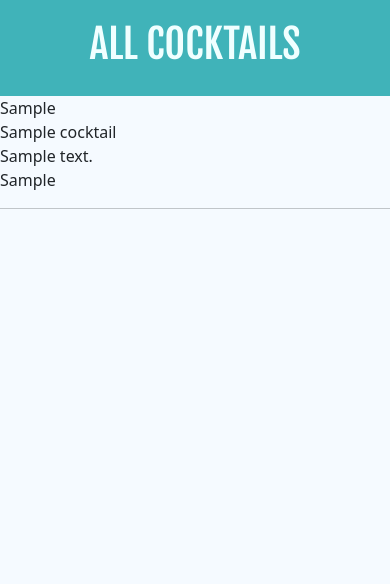
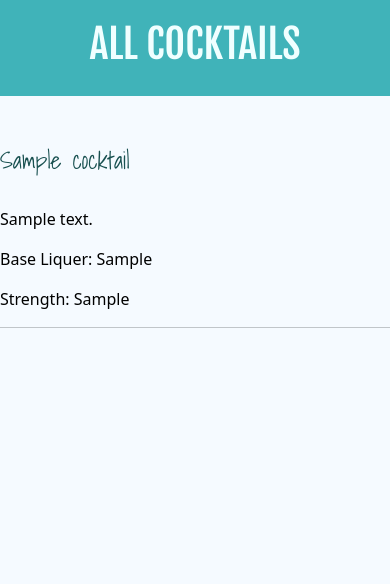
Before and after one commit to KJLuton/cocktails_at_home, a Flask app: page /all_cocktails in a window 390 px wide. Shown: the part 56-640 px from the top of the page. Run offline with Flask 2, Linux system fonts and the light colour scheme; a database or web service that is not in the repository returns one stand-in record (values such as "Sample title"); some libraries are stand-ins or nearby versions.

Commit message:
Updated cocktail list structure to include titles for each section and ingredients lists.

```diff
--- a/templates/all_cocktails.html
+++ b/templates/all_cocktails.html
@@ -4,20 +4,22 @@
 <div class="container-fluid pages-header-container">
     <h2 class="page-header-text">{{ page_title }}</h2>
 </div>
-<div class="row">
-
-    <div class="col-md-10">
+<div class="row page-content">
+    <div class="col-md-2"></div>
+    <div class="col-lg-8">
 
         {% for cocktail in cocktails %}
-            {{ cocktail.cocktail_category }}<br>
-            {{ cocktail.cocktail_name }}<br>
-            {{ cocktail.cocktail_description }}<br>
-            {{ cocktail.cocktail_strength }}<br>
+
+        <h4>{{ cocktail.cocktail_name }}</h4><br>
+        <p>{{ cocktail.cocktail_description }}</p>
+        <p>Base Liquer: {{ cocktail.cocktail_category }}</p>
+        <p>Strength: {{ cocktail.cocktail_strength }}</p>
         <hr>
+
         {% endfor %}
 
     </div>
-
+    <div class="col-md-2"></div>
 </div>
 
 {% endblock %}
```
